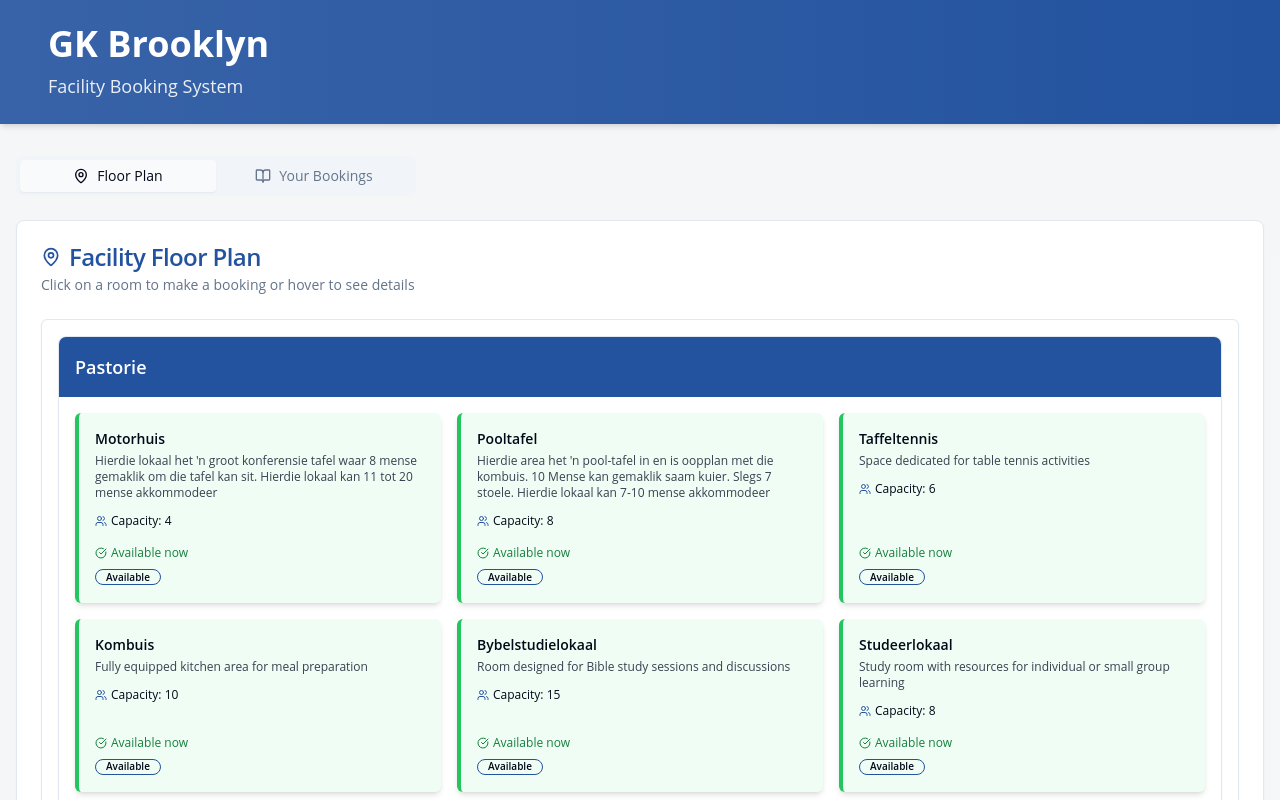
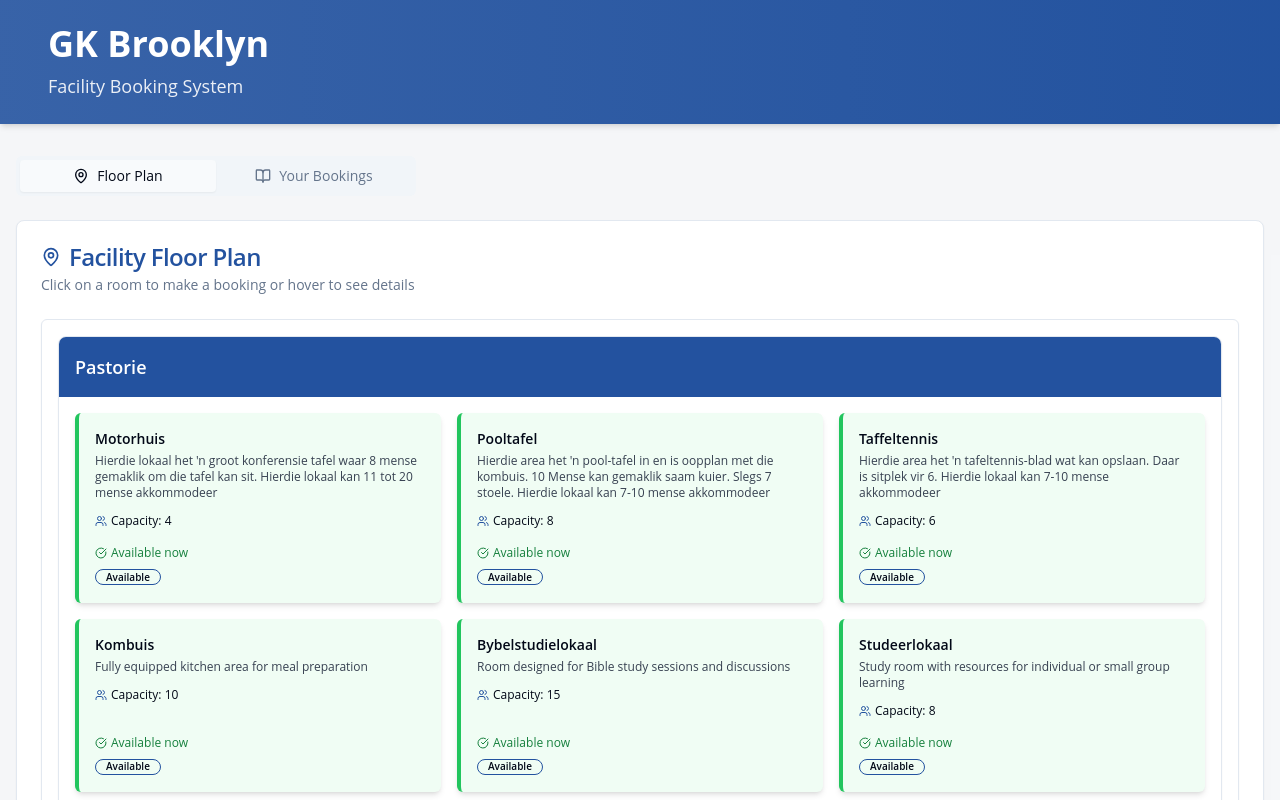
Before and after one commit to EFBecker1974/gkbrooklyn-booking-application, a React (Vite) app: page / in a window 1280 px wide. Shown: the top 800 px of the page. Built offline with nearby package versions, Linux system fonts and the light colour scheme.

Commit message:
Update room description
Updates the description of the Tafeltennis room.

```diff
--- a/src/data/rooms.ts
+++ b/src/data/rooms.ts
@@ -38,7 +38,7 @@ export const rooms: Room[] = [
     name: "Taffeltennis",
     capacity: 6,
     amenities: ["Table tennis table", "Scoreboard", "Storage cabinet"],
-    description: "Space dedicated for table tennis activities",
+    description: "Hierdie area het 'n tafeltennis-blad wat kan opslaan. Daar is sitplek vir 6. Hierdie lokaal kan 7-10 mense akkommodeer",
     area: "Pastorie",
     position: { x: 370, y: 50, width: 150, height: 120 }
   },
```
